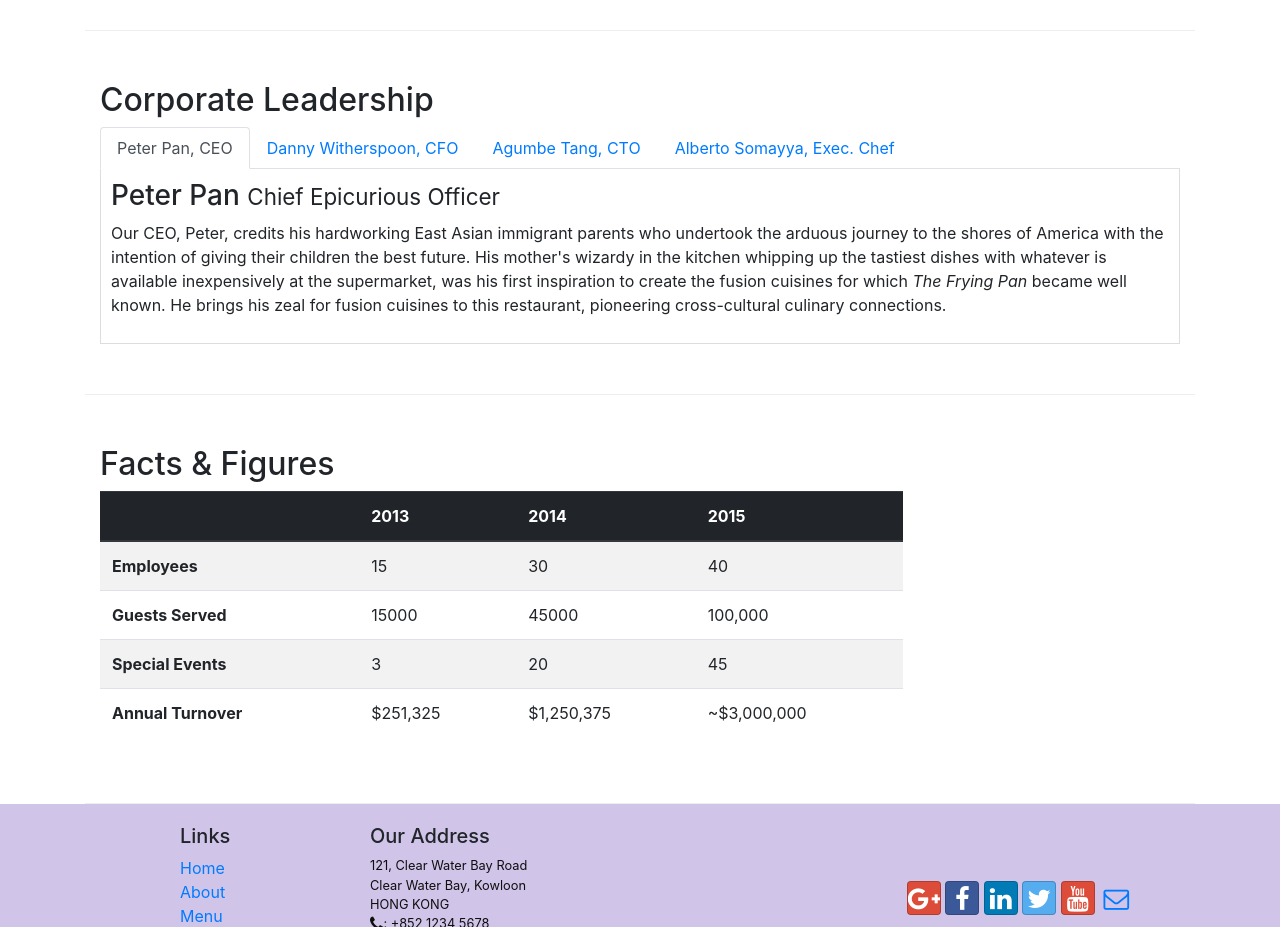
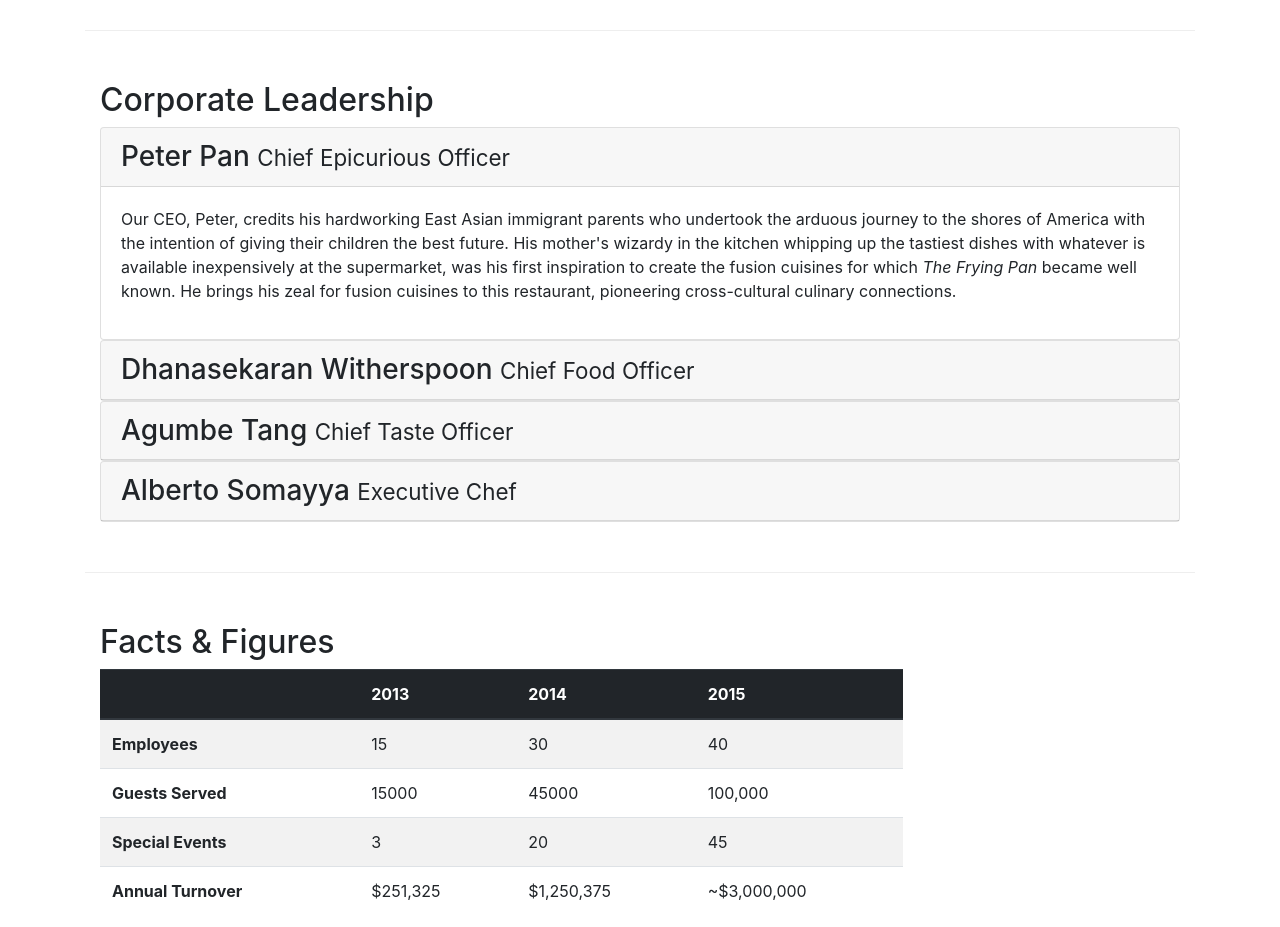
Before and after one commit to shashank-reddy-pulipelly/bootstrap-course-full-untill-gulp-, a website: page aboutus.html in a window 1280 px wide. Shown: the part 920-1847 px from the top of the page. Drawn offline with nearby package versions, Linux system fonts and the light colour scheme.

```diff
--- a/aboutus.html
+++ b/aboutus.html
@@ -103,50 +103,73 @@
         <div class="row row-content">
             <div class="col-sm-12">
                 <h2>Corporate Leadership</h2>
-                <ul class="nav nav-tabs">
-                    <li class="nav-item">
-                       <a class="nav-link active" href="#peter" role="tab" data-toggle="tab">Peter Pan, CEO </a>
 
-                    </li>
-                    <li class="nav-item">
-                        <a class="nav-link" href="#danny" role="tab"
-                          data-toggle="tab">Danny Witherspoon, CFO</a>
-                      </li>
-                      <li class="nav-item">
-                        <a class="nav-link" href="#agumbe"role="tab"
-                          data-toggle="tab">Agumbe Tang, CTO</a>
-                      </li>
-                      <li class="nav-item">
-                        <a class="nav-link" href="#alberto" role="tab"
-                          data-toggle="tab">Alberto Somayya, Exec. Chef</a>
-                      </li>
-                </ul>
-                <div class="tab-content">
-                    <div role="tabpanel" class="tab-pane fade show active" id="peter">
-                        <h3>Peter Pan <small>Chief Epicurious Officer</small></h3>
+                <div id="accordin">
+                    <div class="card">
+                        <div class="card-header" role="tab" id="peterhead">
+                        <h3 class="mb-0">
+                            <a data-toggle="collapse" data-target="#peter">
+                            Peter Pan <small>Chief Epicurious Officer</small>
+                            </a>
+                        </h3>
+                        </div>
+                        <div class="collapse show" id="peter" data-parent="#accordion">
+                            <div class="card-body">
                         <p class="d-none d-sm-block">Our CEO, Peter, credits his hardworking East Asian immigrant parents who undertook the arduous journey to the shores of America with the intention of giving their children the best future. His mother's wizardy in the kitchen whipping up the tastiest dishes with whatever is available inexpensively at the supermarket, was his first inspiration to create the fusion cuisines for which <em>The Frying Pan</em> became well known. He brings his zeal for fusion cuisines to this restaurant, pioneering cross-cultural culinary connections.</p>
                     </div>
+                </div>
+            </div>
 
 
+            <div class="card">
+                <div class="card-header" role="tab" id="dannyhead">
+                <h3 class="mb-0">
+                    <a class="collapsed" data-toggle="collapse" data-target="#danny">
+                    Dhanasekaran Witherspoon <small>Chief Food Officer</small>
+                    </a>
+                </h3>
+            </div>
+            <div class="collapse" id="danny" data-parent="#accordion">
+                <div class="card-body">
+                <p class="d-none d-sm-block">Our CFO, Danny, as he is affectionately referred to by his colleagues, comes from a long established family tradition in farming and produce. His experiences growing up on a farm in the Australian outback gave him great appreciation for varieties of food sources. As he puts it in his own words, <em>Everything that runs, wins, and everything that stays, pays!</em></p>
 
-                <div role="tabpanel" class="tab-pane fade " id="danny">
+                </div>
+            </div>
+        </div>
 
-                <h3>Dhanasekaran Witherspoon <small>Chief Food Officer</small></h3>
-                <p class="d-none d-sm-block">Our CFO, Danny, as he is affectionately referred to by his colleagues, comes from a long established family tradition in farming and produce. His experiences growing up on a farm in the Australian outback gave him great appreciation for varieties of food sources. As he puts it in his own words, <em>Everything that runs, wins, and everything that stays, pays!</em></p>
-                </div>
-                <div role="tabpanel" class="tab-pane fade " id="agumbe">
-                    <h3>Agumbe Tang <small>Chief Taste Officer</small></h3>
+
+        <div class="card">
+            <div class="card-header" role="tab" id="agumbehead">
+            <h3 class="mb-0">
+                <a class="collapsed" data-toggle="collapse" data-target="#agumbe">
+                Agumbe Tang <small>Chief Taste Officer</small>
+                </a>
+            </h3>
+        </div>
+        <div class="collapse" id="agumbe" data-parent="#accordion">
+            <div class="card-body">
                 <p class="d-none d-sm-block">Blessed with the most discerning gustatory sense, Agumbe, our CTO, personally ensures that every dish that we serve meets his exacting tastes. Our chefs dread the tongue lashing that ensues if their dish does not meet his exacting standards. He lives by his motto, <em>You click only if you survive my lick.</em></p>
                 </div>
-                <div role="tabpanel" class="tab-pane fade  " id="alberto">
+            </div>
+        </div>
 
-                <h3>Alberto Somayya <small>Executive Chef</small></h3>
+        <div class="card">
+            <div class="card-header" role="tab" id="albertohead">
+            <h3 class="mb-0">
+                <a class="collapsed" data-toggle="collapse" data-target="#alberto">
+                Alberto Somayya <small>Executive Chef</small>
+                </a>
+            </h3>
+        </div>
+        <div class="collapse" id="alberto" data-parent="#accordion">
+            <div class="card-body">
                 <p class="d-none d-sm-block">Award winning three-star Michelin chef with wide International experience having worked closely with whos-who in the culinary world, he specializes in creating mouthwatering Indo-Italian fusion experiences. He says, <em>Put together the cuisines from the two craziest cultures, and you get a winning hit! Amma Mia!</em></p>
                 </div>
-
-               </div>
             </div>
         </div>
+      </div>
+  </div>
+</div>
        <div class="row row-content">
         <div class="col-12 col-sm-9">
             <h2>Facts &amp; Figures</h2>
```
Also changed, not shown: index.html (+47 -1 lines).
